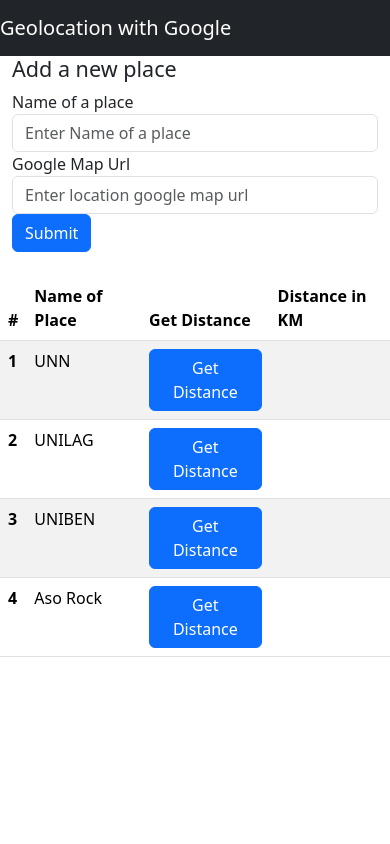
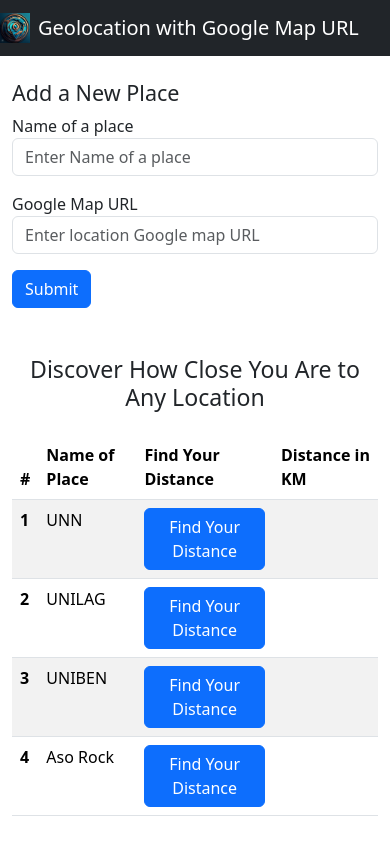
Before and after one commit to amaechijude/Geolocation, a Django app: page / in a window 390 px wide. Run offline with Django 5.2, Linux system fonts and the light colour scheme; data comes from the database, SQL or seed files in the repository.

Commit message:
responsive

```diff
--- a/location/templates/index.html
+++ b/location/templates/index.html
@@ -8,45 +8,51 @@
     <title>Geolocation</title>
     <link href="https://cdn.jsdelivr.net/npm/bootstrap@5.3.3/dist/css/bootstrap.min.css" rel="stylesheet"
         integrity="sha384-QWTKZyjpPEjISv5WaRU9OFeRpok6YctnYmDr5pNlyT2bRjXh0JMhjY6hW+ALEwIH" crossorigin="anonymous">
+    <link rel="shortcut icon" href="{% static 'logo.jpg' %}" type="image/x-icon">
 
 </head>
-
 <body>
-    <!-- Image and text -->
+    <!-- Navbar -->
     <nav class="navbar navbar-dark bg-dark">
-    <a class="navbar-brand" href="/">
-      Geolocation with Google
+        <a class="navbar-brand d-flex align-items-center" href="/">
+            <img src="{% static 'logo.jpg' %}" width="30" height="30" class="d-inline-block align-top me-2" alt="">
+            <span>Geolocation with Google Map URL</span>
         </a>
     </nav>
-    <div class="container-sm">
+
+    <!-- Main Content -->
+    <div class="container-fluid py-4">
         <div class="row">
-
-            <div class="col-md-6">
-                <h4>Add a new place</h4>
+            <div class="col-12 col-md-6 mb-4">
+                <h4>Add a New Place</h4>
                 <form action="{% url 'addPlace' %}" method="post">
                     {% csrf_token %}
-                    <div class="form-group">
+                    <div class="form-group mb-3">
                         <label for="place">Name of a place</label>
                         <input type="text" name="place" class="form-control" id="place"
                             placeholder="Enter Name of a place" required>
                     </div>
-                    <div class="form-group">
-                        <label for="mapURL">Google Map Url</label>
+                    <div class="form-group mb-3">
+                        <label for="mapURL">Google Map URL</label>
                         <input type="url" class="form-control" id="mapURL" name="mapURL"
-                            placeholder="Enter location google map url" required>
+                            placeholder="Enter location Google map URL" required>
                     </div>
                     <button type="submit" class="btn btn-primary">Submit</button>
                 </form>
             </div>
         </div>
     </div>
-    <br>
+
+    <!-- Table Section -->
+    <div class="container-fluid">
+        <h3 class="text-center mb-4">Discover How Close You Are to Any Location</h3>
+        <div class="table-responsive">
             <table class="table table-striped">
                 <thead>
                     <tr>
                         <th scope="col">#</th>
                         <th scope="col">Name of Place</th>
-                <th scope="col">Get Distance</th>
+                        <th scope="col">Find Your Distance</th>
                         <th scope="col">Distance in KM</th>
                     </tr>
                 </thead>
@@ -55,15 +61,19 @@
                     {% for s in location %}
                     <tr>
                         <th scope="row">{{ s.id }}</th>
-                <td> {{ s.sch_name }} </td>
-                <td> <button type="button" class="btn btn-primary"
-                        onclick="GetDistance('{{s.id}}','{{ s.google_map }}')">Get Distance</button> </td>
+                        <td>{{ s.sch_name }}</td>
+                        <td>
+                            <button type="button" class="btn btn-primary"
+                                onclick="GetDistance('{{s.id}}','{{ s.google_map }}')">Find Your Distance</button>
+                        </td>
                         <td id="distance_{{ s.id }}"></td>
                     </tr>
                     {% endfor %}
                 </tbody>
                 {% endif %}
             </table>
+        </div>
+    </div>
     <script src="https://cdn.jsdelivr.net/npm/@popperjs/core@2.11.8/dist/umd/popper.min.js"
     integrity="sha384-I7E8VVD/ismYTF4hNIPjVp/Zjvgyol6VFvRkX/vR+Vc4jQkC+hVqc2pM8ODewa9r"
     crossorigin="anonymous"></script>
@@ -126,7 +136,7 @@
         const data = await response.json();
         // console.log(data.distance);
         trow = document.getElementById(`distance_${schId}`);
-            trow.innerHTML = `<strong>${data.distance} </strong> : kilometers`;
+        trow.innerHTML = `You are just <strong>${data.distance}  km </strong>  away`;
     }
 </script>
 </body>
--- a/location/views.py
+++ b/location/views.py
@@ -6,7 +6,6 @@
 from .models import Location
 import requests
 from geopy.distance import geodesic
-
 
 # Create your views here.
 # Home view
```
Also changed, not shown: location/static/logo.jpg (added). Lines whose indentation alone changed are shown as unchanged.
